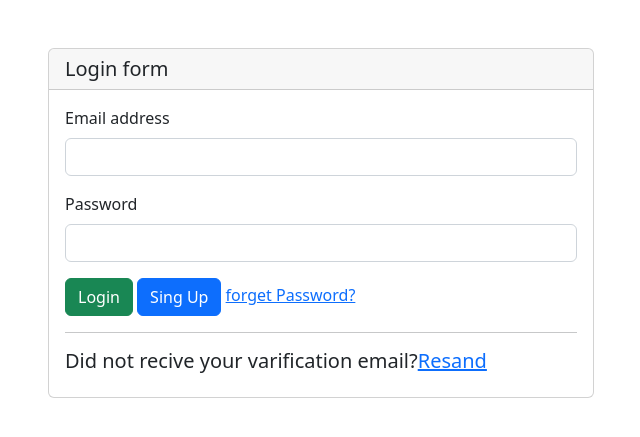
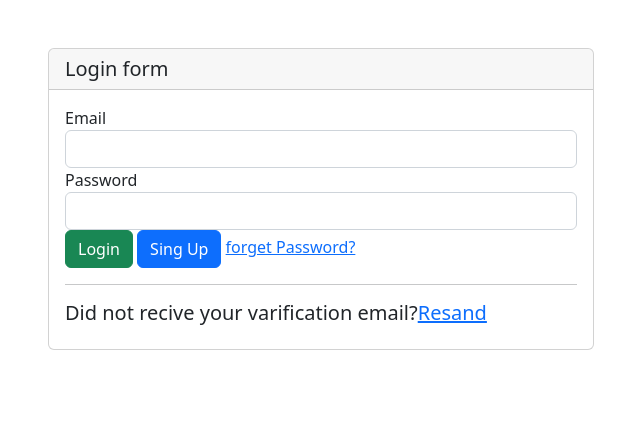
Before and after one commit to IBRAHIMSARKER9045/blog_project, a PHP site: page /admin/login.php in a window 1280 px wide. Shown: the top 437 px of the page, without its empty margins (319-959 px from the left). Run offline with PHP 8.4, Linux system fonts and the light colour scheme.

Commit message:
some change in login

```diff
--- a/admin/login.php
+++ b/admin/login.php
@@ -33,18 +33,51 @@ if($_SERVER['REQUEST_METHOD'] == 'POST'){
     <div class="container py-5">
         <div class="row d-flex justify-content-center">
             <div class="col-md-6">
+              <span>
+                <?php
+                if(isset($_SESSION['status'])){
+                    ?>
+
+                 <div class="alert alert-warning alert-dismissible fade show" role="alert">
+                        <?= $_SESSION['status'] ?>
+                 <button type="button" class="btn-close" data-bs-dismiss="alert" aria-label="Close">
+                 <span aria-hidden="true">&times;</span>
+                    </button>
+                </div>
+                <?php
+                 }
+                    ?>
+                    </span>
+
+
+
+                    <span>
+                <?php
+                if(isset($_SESSION['$chkLogin'])){
+                    ?>
+
+                 <div class="alert alert-warning alert-dismissible fade show" role="alert">
+                        <?= $chkLogin ?>
+                 <button type="button" class="btn-close" data-bs-dismiss="alert" aria-label="Close">
+                 <span aria-hidden="true">&times;</span>
+                    </button>
+                </div>
+                <?php
+                 }
+                    ?>
+                    </span>
+
                 <div class="card">
                     <h5 class="card-header">Login form</h5>
                     <div class="card-body">
-                        <form>
-                            <div class="mb-3">
-                                <label for="exampleInputEmail1" class="form-label">Email address</label>
-                                <input type="email" class="form-control" id="exampleInputEmail1" aria-describedby="emailHelp">
+                        <form method="POST">
+                            <div class="form-group">
+                                <label >Email</label>
+                                <input type ="email" name ="email" class="form-control">
                             </div>
-                            <div class="mb-3">
-                                <label for="exampleInputPassword1" class="form-label">Password</label>
-                                <input type="password" class="form-control" id="exampleInputPassword1">
-                            </div>
+                            <div class="form-group">
+                                <label >Password</label>
+                                <input type ="password" name ="password" class="form-control">
 
                             <button type="submit" class="btn btn-success">Login</button>
 
@@ -61,6 +94,7 @@ if($_SERVER['REQUEST_METHOD'] == 'POST'){
         </div>
 
 
+
         <!-- JavaScript Bundle with Popper -->
         <script src="https://cdn.jsdelivr.net/npm/bootstrap@5.2.0/dist/js/bootstrap.bundle.min.js" integrity="sha384-A3rJD856KowSb7dwlZdYEkO39Gagi7vIsF0jrRAoQmDKKtQBHUuLZ9AsSv4jD4Xa" crossorigin="anonymous"></script>
 </body>
--- a/classes/AdminLogin.php
+++ b/classes/AdminLogin.php
@@ -26,19 +26,26 @@ class AdminLogin{
         $select = "SELECT * FROM users WHERE email = '$email' AND password = '$password'";
         $result = $this->db->select($select);
        if($result != false){
-            $value = $result->fetch_assoc();
-            Session::set("login",true);
-            Session::set("id",$value['id']);
-            Session::set("username",$value['username']);
-            Session::set("email",$value['email']);
-            Session::set("phone",$value['phone']);
+                $row = mysqli_fetch_assoc($result);
+               if ($row['v_status'] == 1) {
+                session::set("login",true);
+                session::set("username",$row['username']);
+                session::set("email",$row['email']);
                 header("Location: index.php");
                }
                 else{
-            $error = "Email or Password not match";
+                 $error = "Your account is not verified";
+                 return $error;
+                }
+         }
+         else{
+            $error = "Email or Password is not matched";
             return $error;
          }
     }
     }
 }
+
+
+
 ?>
```
Lines whose indentation alone changed are shown as unchanged.
